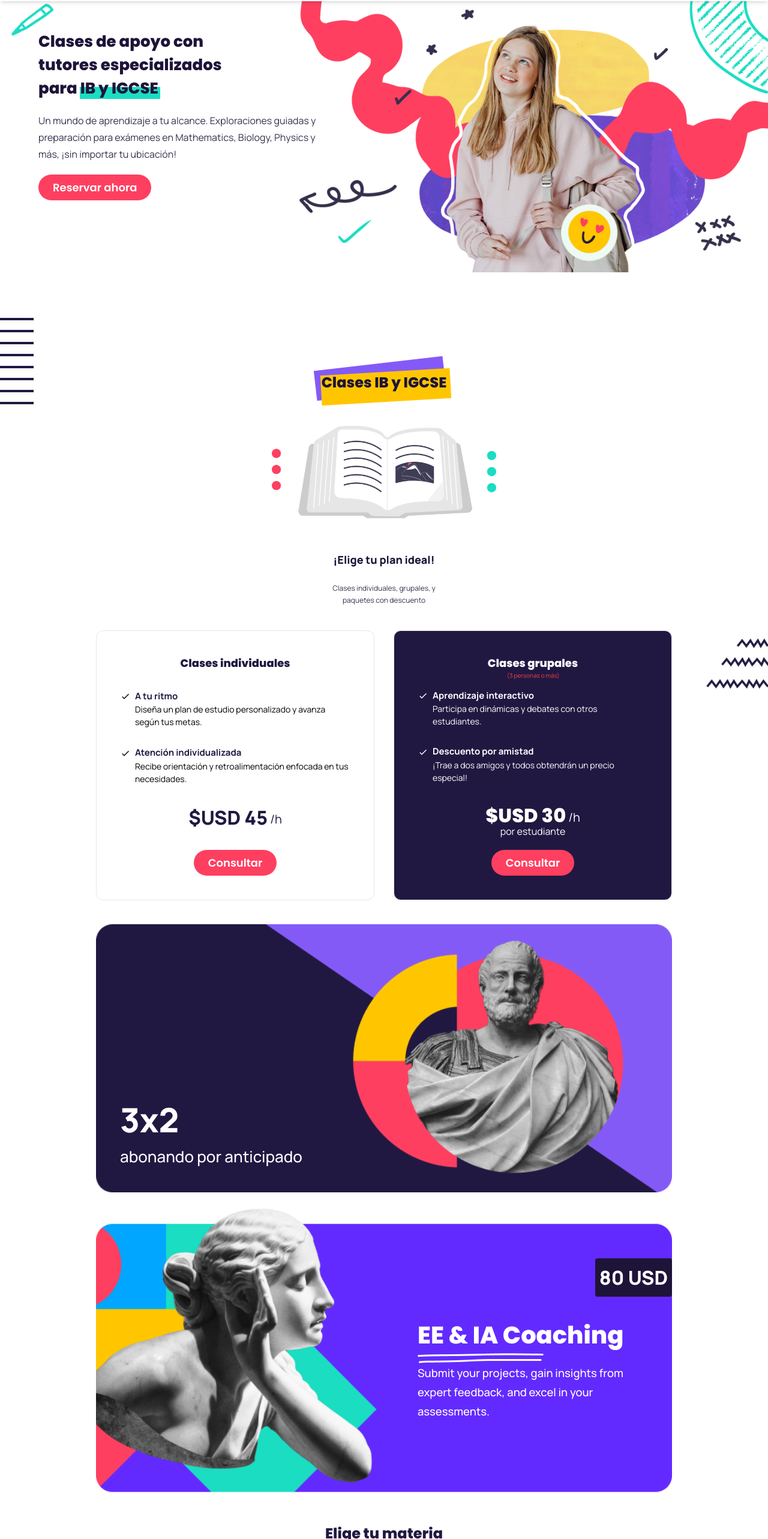
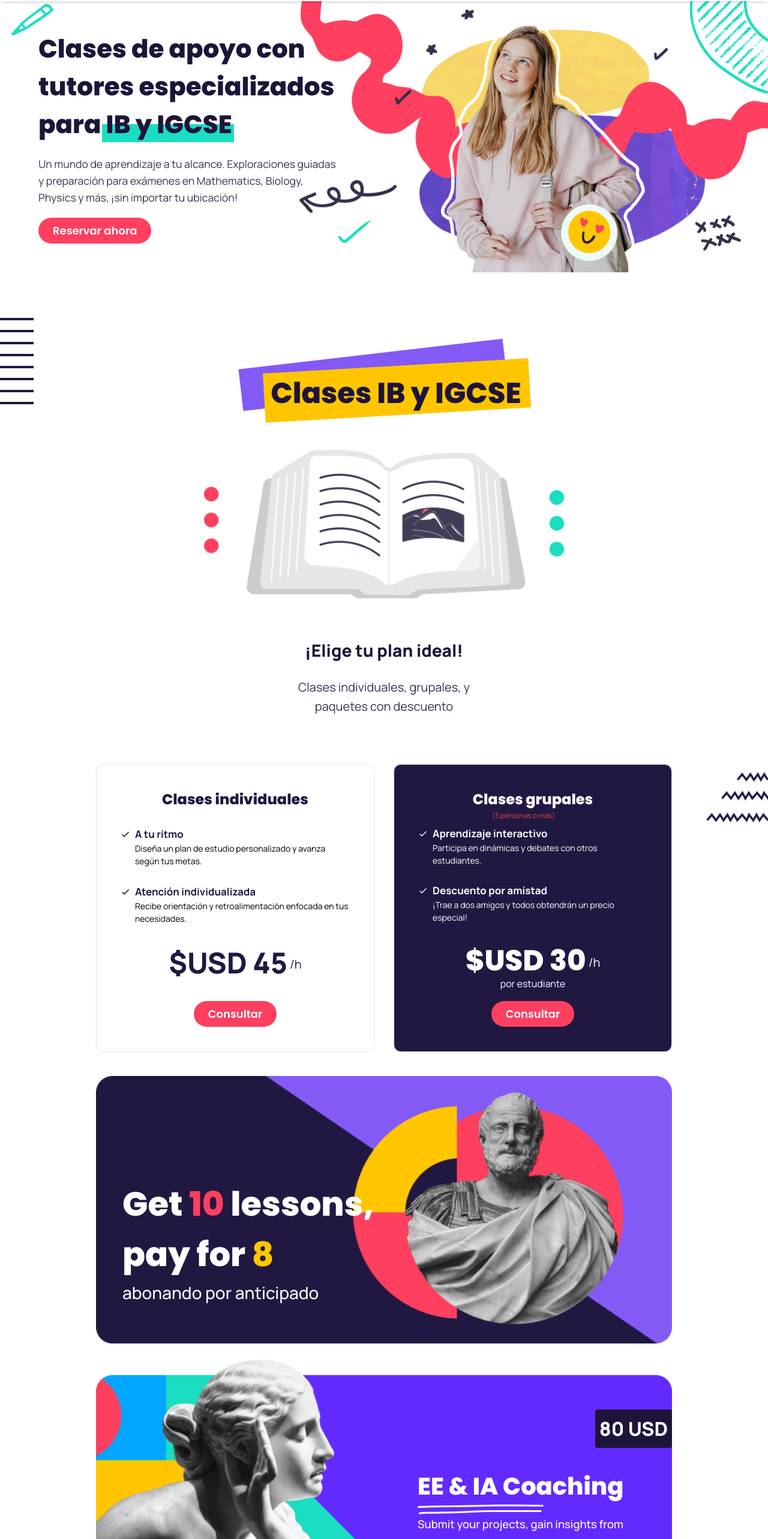
Before and after one commit to TomasSorgetti/learningSparks, a React (Create React App) app: page / in a window 1280 px wide. Shown: the part 78-2644 px from the top of the page at 60% size. Built offline with nearby package versions, Linux system fonts and the light colour scheme; no server answers; a web font is replaced by a local one.

Commit message:
font size and media

```diff
--- a/src/components/About/About.jsx
+++ b/src/components/About/About.jsx
@@ -12,12 +12,12 @@ const About = () => {
         <span className="text-[14px] text-subTitleColor font-medium">
           ¿QUIÉNES SOMOS?
         </span>
-        <h3 className="font-poppins text-[26px] mb-5 font-extrabold text-left text-titleColor">
+        <h3 className="font-poppins text-[26px] mb-5 font-extrabold text-left text-titleColor xl:text-[2.188rem]">
           Sobre <span className="aboutTitle">Learning Spark</span>
         </h3>
         <img className="w-full lg:hidden" src={about} alt="about us" />
         <div className="flex flex-col gap-2 mt-6 leading-7">
-          <p className="text-[16px] font-normal text-textColor">
+          <p className="text-[1rem] font-normal text-textColor xl:text-[1.063rem]">
             Sabemos lo difícil y estresante que puede ser prepararse para los
             exámenes internacionales y por eso queremos darte la tranquilidad de
             que{" "}
--- a/src/components/Clases/Clases.jsx
+++ b/src/components/Clases/Clases.jsx
@@ -46,21 +46,25 @@ const Clases = () => {
       <div className="lg:hidden mb-[30px]">
         <img src={Mobile} alt="clases mobile" />
       </div>
-      <div className="relative">
-        <h2 className="font-poppins absolute text-[24px] font-extrabold text-center text-titleColor z-20 top-[-50px] left-[-120px] w-60">
+      <div className="relative xl:mb-10">
+        <h2 className="font-poppins absolute text-[24px] font-extrabold text-center text-titleColor z-20 top-[-50px] left-[-120px] w-60 xl:text-[3rem] xl:w-[500px] xl:left-[-230px]">
           Clases IB y IGCSE
         </h2>
-        <div className="bg-lilaColor w-[216px] h-[50px] absolute top-[-64px] left-[-115px] z-0 rotate-[-6.6deg]"></div>
-        <div className="bg-yellowColor w-[216px] h-[50px] absolute top-[-50px] left-[-105px] z-10 rotate-[-3.3deg]"></div>
+        <div className="bg-lilaColor w-[216px] h-[50px] absolute top-[-64px] left-[-115px] z-0 rotate-[-6.6deg] xl:w-[443px] xl:h-[70px] xl:left-[-240px] xl:top-[-80px]"></div>
+        <div className="bg-yellowColor w-[216px] h-[50px] absolute top-[-50px] left-[-105px] z-10 rotate-[-3.3deg] xl:w-[443px] xl:h-[82px] xl:left-[-200px] xl:top-[-60px]"></div>
       </div>
       <div className="hidden lg:flex lg:m-auto lg:justify-center lg:mt-10">
-        <img className="w-7/12" src={book} alt="clases desktop book" />
+        <img
+          className="w-7/12 xl:w-[600px]"
+          src={book}
+          alt="clases desktop book"
+        />
       </div>
-      <div className="mt-10 flex flex-col gap-6">
-        <h3 className="text-[18px] font-extrabold text-center text-titleColor">
+      <div className="mt-10 flex flex-col gap-6 xl:mb-10">
+        <h3 className="text-[18px] font-extrabold text-center text-titleColor xl:text-[1.758rem]">
           ¡Elige tu plan ideal!
         </h3>
-        <p className="text-[12px] w-8/12 mb-10 m-auto font-normal text-center text-textColor leading-5">
+        <p className="text-[12px] w-8/12 mb-10 m-auto font-normal text-center text-textColor leading-5 xl:text-[1.25rem] xl:leading-8">
           Clases individuales, grupales, y paquetes con descuento
         </p>
       </div>
@@ -71,19 +75,19 @@ const Clases = () => {
           src={fondo}
           alt="background"
         />
-        <div className="z-10 flex flex-col gap-8 lg:flex-row lg:items-center lg:w-9/12 lg:h-[450px] 2xl:w-7/12 3xl:w-6/12">
+        <div className="z-10 flex flex-col gap-8 lg:flex-row lg:items-center lg:w-9/12 lg:h-[450px] xl:h-[480px] 2xl:w-7/12 3xl:w-6/12">
           <div className="w-11/12 bg-white m-auto py-8 px-6 border rounded-xl flex flex-col gap-6 items-center justify-between sm:h-[500px] sm:p-10 lg:m-0 lg:h-full 2xl:py-10">
-            <h4 className="font-poppins text-[18px] font-extrabold text-subTitleColor">
+            <h4 className="font-poppins text-[18px] font-extrabold text-subTitleColor xl:text-[1.5rem]">
               Clases individuales
             </h4>
             <div>
               <div className="flex gap-2 items-center">
                 <MdDone />
-                <h5 className="text-[15px] font-bold text-subTitleColor">
+                <h5 className="text-[15px] font-bold text-subTitleColor xl:text-[1.063rem]">
                   A tu ritmo
                 </h5>
               </div>
-              <p className="pl-6 text-[14px]">
+              <p className="pl-6 text-[14px] xl:text-[0.875rem]">
                 Diseña un plan de estudio personalizado y avanza según tus
                 metas.
               </p>
@@ -91,22 +95,22 @@ const Clases = () => {
             <div>
               <div className="flex gap-2 items-center">
                 <MdDone />
-                <h5 className="text-[15px] font-bold text-subTitleColor">
+                <h5 className="text-[15px] font-bold text-subTitleColor xl:text-[1.063rem]">
                   Atención individualizada
                 </h5>
               </div>
-              <p className="pl-6 text-[14px]">
+              <p className="pl-6 text-[14px] xl:text-[0.875rem]">
                 Recibe orientación y retroalimentación enfocada en tus
                 necesidades.
               </p>
             </div>
             <div className="flex gap-1 items-center justify-center">
               {userData.country_name !== "Argentina" ? (
-                <h4 className="text-[32px] font-extrabold text-subTitleColor">
+                <h4 className="text-[32px] font-extrabold text-subTitleColor xl:text-[3rem]">
                   $USD 45
                 </h4>
               ) : (
-                <h4 className="font-poppins text-[32px] font-extrabold text-subTitleColor">
+                <h4 className="font-poppins text-[32px] font-extrabold text-subTitleColor xl:text-[3rem]">
                   $15000
                 </h4>
               )}
@@ -125,47 +129,49 @@ const Clases = () => {
 
           <div className="w-11/12 m-auto py-8 px-6 border rounded-xl flex flex-col gap-6 items-center justify-between bg-subTitleColor text-white sm:h-[500px] sm:p-10 lg:h-full 2xl:py-10">
             <div className="relative flex- flex-col items-center">
-              <h4 className="font-poppins text-[18px] font-extrabold">
+              <h4 className="font-poppins text-[18px] font-extrabold xl:text-[1.5rem]">
                 Clases grupales
               </h4>
-              <p className="text-red-500 text-[10px] absolute left-8">
+              <p className="text-red-500 text-[10px] absolute left-8 xl:text-[0.75rem]">
                 (3 personas o más)
               </p>
             </div>
             <div>
               <div className="flex gap-2 items-center">
                 <MdDone />
-                <h5 className="text-[15px] font-bold">
+                <h5 className="text-[15px] font-bold xl:text-[1.063rem]">
                   Aprendizaje interactivo
                 </h5>
               </div>
-              <p className="pl-6 text-[14px]">
+              <p className="pl-6 text-[14px] xl:text-[0.875rem]">
                 Participa en dinámicas y debates con otros estudiantes.
               </p>
             </div>
             <div>
               <div className="flex gap-2 items-center">
                 <MdDone />
-                <h5 className="text-[15px] font-bold">Descuento por amistad</h5>
+                <h5 className="text-[15px] font-bold xl:text-[1.063rem]">
+                  Descuento por amistad
+                </h5>
               </div>
-              <p className="pl-6 text-[14px]">
+              <p className="pl-6 text-[14px] xl:text-[0.875rem]">
                 ¡Trae a dos amigos y todos obtendrán un precio especial!
               </p>
             </div>
             <div className="flex flex-col items-center justify-center">
               <div className="flex gap-1 items-center justify-center">
                 {userData.country_name !== "Argentina" ? (
-                  <h4 className="font-poppins text-[32px] font-extrabold">
+                  <h4 className="font-poppins text-[32px] font-extrabold xl:text-[3rem]">
                     $USD 30
                   </h4>
                 ) : (
-                  <h4 className="font-poppins text-[32px] font-extrabold">
+                  <h4 className="font-poppins text-[32px] font-extrabold xl:text-[3rem]">
                     $ 12000
                   </h4>
                 )}
                 <p className="text-[20px] mb-[-5px] font-normal">/h</p>
               </div>
-              <span className="m-[-10px]">por estudiante</span>
+              <span className="m-[-10px] xl:text-[1rem]">por estudiante</span>
             </div>
             <a
               href={`https://api.whatsapp.com/send?phone=${whatsapp}`}
@@ -178,22 +184,21 @@ const Clases = () => {
           <div className="w-11/12 mx-auto h-[3px] my-3 bg-gray-100 lg:hidden"></div>
         </div>
       </article>
-      <article className="w-11/12 mx-auto mt-8 bg-blueColor lg:bg-transparent rounded-[26px] sm:rounded-[38px] sm:w-9/12 md:w-[62%] lg:w-9/12 lg:mt-10 lg:relative">
+      <article className="relative w-11/12 mx-auto mt-8 bg-blueColor lg:bg-transparent rounded-[26px] sm:rounded-[38px] sm:w-9/12 md:w-[62%] lg:w-9/12 lg:mt-10 2xl:w-7/12 3xl:w-6/12">
         <img
           className="w-full sm:object-cover lg:hidden"
           src={Statue}
           alt="statue"
         />
-        <img
-          className="hidden lg:block w-full"
-          src={StatueDesk}
-          alt="statue"
-        />
-        <div className="absolute lg:flex lg:flex-col lg:bottom-10 lg:left-10 text-white 2xl:bottom-16 2xl:left-14">
-          <h3 className="text-[56px] font-extrabold">
-            3x2
+        <img className="hidden lg:block w-full" src={StatueDesk} alt="statue" />
+        <div className="absolute text-start lg:flex lg:flex-col top-5 pl-6 text-white sm:top-14 sm:pl-16 lg:bottom-10 lg:left-[-20px] lg:top-auto xl:bottom-16">
+          <h3 className="text-[2.2rem] sm:text-[2.8rem] w-11/12 font-poppins font-extrabold xl:text-[3.5rem] lg:w-8/12">
+            Get <span className="text-buttonColor">10</span> lessons, pay for{" "}
+            <span className="text-yellowColor">8</span>
           </h3>
-          <p className="text-[26px] font-medium">abonando por anticipado</p>
+          <p className="text-[20px] font-medium xl:text-[1.75rem]">
+            abonando por anticipado
+          </p>
         </div>
       </article>
       <article className="relative w-11/12 mx-auto mt-8 bg-blueColor lg:bg-transparent rounded-[26px]  sm:rounded-[38px] sm:w-9/12 md:w-[62%] lg:rounded-none lg:h-auto lg:w-9/12 lg:mt-0  2xl:w-7/12 3xl:w-6/12 xl:rounded-[30px]">
@@ -231,10 +236,10 @@ const Clases = () => {
         </div>
       </article>
       <article className="mt-10 flex flex-col gap-6 items-center w-full text-center 3xl:mt-32">
-        <h3 className="font-poppins text-[24px] font-extrabold text-subTitleColor ">
+        <h3 className="font-poppins text-[1.5rem] font-extrabold text-subTitleColor xl:text-[2.188rem]">
           Elige tu materia
         </h3>
-        <p className="w-11/12 text-[17px] font-normal text-textColor leading-7 lg:w-8/12">
+        <p className="w-11/12 text-[1.063rem] font-normal text-textColor leading-7 lg:w-8/12">
           Todas nuestras clases son impartidas tanto en Standard Level (Nivel
           Estándar) como en High Level (Nivel Superior), Ofrecemos clases para
           IB y IGCSE y coaching para tus Extended Essays e Internal Assessments.
--- a/src/components/Contact/Contact.jsx
+++ b/src/components/Contact/Contact.jsx
@@ -7,23 +7,25 @@ const Contact = () => {
   return (
     <section
       id="contactanos"
-      className="h-[344px] font-manrope px-6 md:pl-[100px] pb-2 pt-4 mt-6 text-white bg-titleColor  sm:px-20 lg:flex lg:p-0 lg:mt-20 lg:h-[300px] xl:justify-between 2xl:h-[400px] 2xl:items-center"
+      className="h-[344px] font-manrope px-10 md:pl-[100px] pb-2 pt-0 mt-6 text-white bg-titleColor  sm:px-20 lg:flex lg:p-0 lg:mt-20 lg:h-[300px] xl:justify-between 2xl:h-[400px] 2xl:items-center"
     >
       <article className="lg:w-[460px] lg:p-16 2xl:pl-36 flex flex-col h-full justify-evenly py-8 2xl:gap-4 3xl:w-[860px]">
-        <h3 className="font-poppins text-[24px] font-extrabold">Contactanos</h3>
-        <p className="text-[14px] font-normal mb-6 mt-2 leading-5 lg:w-[350px]">
+        <h3 className="font-poppins text-[1.5rem] xl:text-[2.188rem] font-extrabold">
+          Contáctanos
+        </h3>
+        <p className="text-[0.875rem] font-normal mb-6 mt-2 leading-5 lg:w-[350px]">
           ¿Tienes dudas o consultas? ¿No ves la materia que quieres? Envía tu
           mensaje que te respondemos muy pronto.
         </p>
-        <div className="flex flex-col gap-2 font-manrope">
-          <a href="#" className="flex gap-2 items-center">
+        <div className="flex flex-col gap-2 font-manrope text-[0.875rem] xl:text-[1.063rem]">
+          <span className="flex gap-2 items-center">
             <FiMail color="#1ADDC2" />
             <p>contacto@learning-spark.com</p>
-          </a>
-          <a href="#" className="flex gap-2 items-center">
+          </span>
+          <span className="flex gap-2 items-center">
             <FaWhatsapp color="#1ADDC2" />
             <p>(+54 9)11-3947-8794</p>
-          </a>
+          </span>
         </div>
       </article>
       <div className="hidden lg:block overflow-hidden w-[800px] 2xl:h-[400px] 3xl:w-full">
--- a/src/components/Footer/Footer.jsx
+++ b/src/components/Footer/Footer.jsx
@@ -15,7 +15,7 @@ const Footer = () => {
         </a>
         <div className="flex flex-col gap-10 lg:flex-row lg:pt-16 lg:pl-16 xl:gap-32">
           <div className="text-subTitleColor flex flex-col gap-2">
-            <h5 className="text-[1.27rem] font-poppins font-semibold">
+            <h5 className="text-[1.25rem] font-poppins font-semibold">
               Contacto
             </h5>
             <p>contacto@learning-spark.com</p>
--- a/src/components/Header/Header.jsx
+++ b/src/components/Header/Header.jsx
@@ -4,11 +4,11 @@ const Header = () => {
   const whatsapp = "5491139478794";
   return (
     <section className="mt-20 lg:mt-32 flex flex-col gap-8 items-center m-auto w-11/12 lg:w-full relative lg:h-[300px] lg:items-start lg:pl-10 lg:gap-5 lg:mb-30 xl:mb-80 xl:pl-16 2xl:pl-40 2xl:pt-11 2xl:mb-96">
-      <h1 className="font-poppins text-[26px] font-extrabold text-center text-titleColor sm:w-10/12 lg:text-left lg:w-[360px]">
+      <h1 className="font-poppins text-[26px] font-extrabold text-center text-titleColor sm:w-10/12 lg:text-left lg:w-[360px] xl:text-[2.625rem] xl:w-[500px]">
         Clases de apoyo con tutores especializados para{" "}
         <span className="title">IB y IGCSE</span>
       </h1>
-      <p className="font-manrope text-center text-[16px] text-textColor leading-7 sm:w-10/12 lg:text-left lg:w-[500px]">
+      <p className="font-manrope text-center text-[16px] text-textColor leading-7 sm:w-10/12 lg:text-left lg:w-[500px] xl:text-[1.1rem]">
         Un mundo de aprendizaje a tu alcance. Exploraciones guiadas y
         preparación para exámenes en Mathematics, Biology, Physics y más, ¡sin
         importar tu ubicación!
--- a/src/index.css
+++ b/src/index.css
@@ -37,3 +37,13 @@
     opacity: 0.5;
     transition: opacity 0.5s, transform 0.5s;
 }
+@media screen and (min-width:1280px) {
+    .title::before{
+        width: 220px;
+        height: 30px;
+    }
+    .aboutTitle::before {
+        width: 280px;
+        height: 24px;
+    }
+}
```
